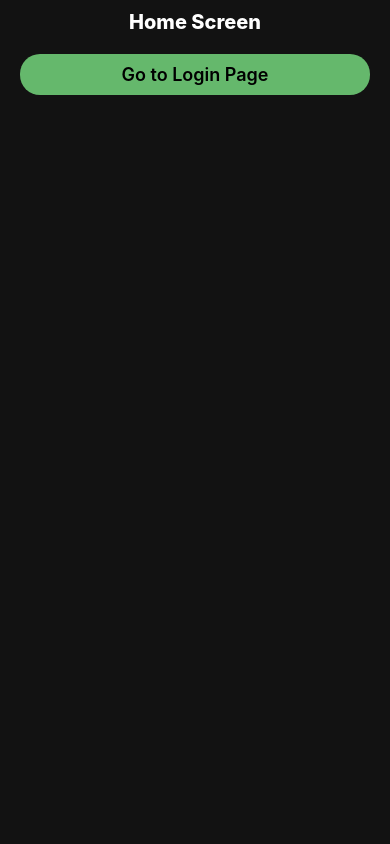
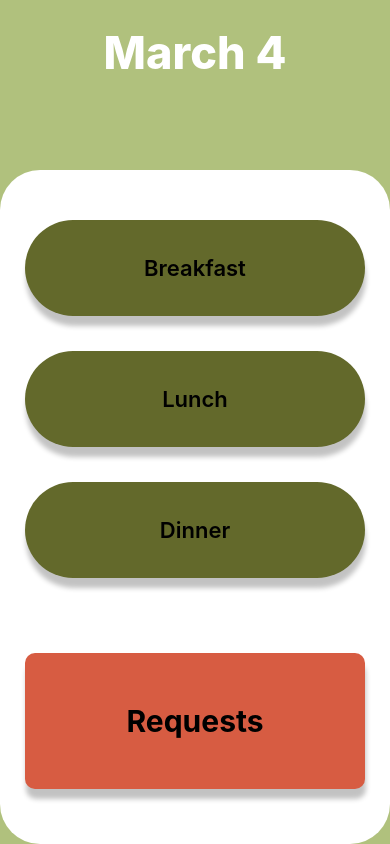
Before and after one commit to AyujVerma/MealMatch, a React Native app: screen /University in a window 390 px wide. Built offline with nearby package versions, Linux system fonts and the light colour scheme.

Commit message:
FINISHED PROJECT!

```diff
--- a/App.js
+++ b/App.js
@@ -5,6 +5,8 @@ import { createNativeStackNavigator } from '@react-navigation/native-stack';
 import HomeScreen from './Home';
 import Login from './Login';
 import Map from './Map';
+import Table from './Table';
+import University from './University';
 
 
 const Stack = createNativeStackNavigator();
@@ -18,7 +20,9 @@ function App() {
           }}>
         <Stack.Screen name="HomeScreen" component={HomeScreen} />
         <Stack.Screen name="Login" component={Login} />
+        <Stack.Screen name="University" component={University} />
         <Stack.Screen name="Map" component={Map} />
+        <Stack.Screen name="Table" component={Table} />
       </Stack.Navigator>
     </NavigationContainer>
   );
--- a/Home.js
+++ b/Home.js
@@ -22,7 +22,7 @@ export default function HomeScreen({navigation}) {
             justifyContent: 'center',
             alignItems: 'center',
           }}
-          onPress={() => navigation.navigate('Map')}>
+          onPress={() => navigation.navigate('Login')}>
           <Text style={{color: 'black', fontWeight: '600', fontSize: 18}}>
             Go to Login Page
           </Text>
--- a/Login.js
+++ b/Login.js
@@ -16,15 +16,29 @@ export default function Login({navigation}) {
         <TouchableOpacity
           style={{
             margin: 20,
-            backgroundColor: 'aqua',
+            backgroundColor: '#b0c17d',
             borderRadius: 20,
             padding: 10,
             justifyContent: 'center',
             alignItems: 'center',
           }}
-          onPress={() => navigation.navigate('HomeScreen')}>
+          onPress={() => navigation.navigate('University')}>
           <Text style={{color: 'black', fontWeight: '600', fontSize: 18}}>
-            Go to Home Page
+            Go to University Page
+          </Text>
+        </TouchableOpacity>
+        <TouchableOpacity
+          style={{
+            margin: 20,
+            backgroundColor: '#b0c17d',
+            borderRadius: 20,
+            padding: 10,
+            justifyContent: 'center',
+            alignItems: 'center',
+          }}
+          onPress={() => navigation.navigate('Map')}>
+          <Text style={{color: 'black', fontWeight: '600', fontSize: 18}}>
+            Go to Recipient Page
           </Text>
         </TouchableOpacity>
       </ScrollView>
--- a/Map.js
+++ b/Map.js
@@ -1,5 +1,5 @@
 import React from 'react';
-import MapView from 'react-native-maps';
+import MapView, { Marker, Callout } from 'react-native-maps';
 import {
     Dimensions,
     SafeAreaView,
@@ -11,6 +11,18 @@ import {
   } from 'react-native';
 
 export default function Map({navigation}) {
+    const [ pin, setPin ] = React.useState({
+		  latitude: 30.284918,
+		  longitude: -97.734055
+	  })
+    const [ pin2, setPin2 ] = React.useState({
+		  latitude: 30.685918,
+		  longitude: -97.734055
+	  })
+    const [ pin3, setPin3 ] = React.useState({
+		  latitude: 30.384918,
+		  longitude: -97.834055
+	  })
     const [region, setRegion] = React.useState({
         latitude: 30.284918,
         longitude: -97.734055,
@@ -27,7 +39,63 @@ export default function Map({navigation}) {
             showsCompass={true}
             rotateEnabled={true}
             style={styles.map}
-          />
+          >
+            <Marker
+					coordinate={pin}
+					pinColor="black"
+					draggable={true}
+					onDragStart={(e) => {
+						console.log("Drag start", e.nativeEvent.coordinates)
+					}}
+					onDragEnd={(e) => {
+						setPin({
+							latitude: 30.284918,
+							longitude: -97.734055
+						})
+					}}
+				>
+					<Callout>
+						<Text>Low</Text>
+					</Callout>
+				</Marker>
+        <Marker
+					coordinate={pin2}
+					pinColor="red"
+					draggable={true}
+					onDragStart={(f) => {
+						console.log("Drag start", f.nativeEvent.coordinates)
+					}}
+					onDragEnd={(f) => {
+						setPin2({
+							latitude: 35.284918,
+							longitude: -97.734055
+						})
+					}}
+				>
+					<Callout>
+						<Text>High</Text>
+					</Callout>
+				</Marker>
+        <Marker
+					coordinate={pin3}
+					pinColor="green"
+					draggable={true}
+					onDragStart={(f) => {
+						console.log("Drag start", f.nativeEvent.coordinates)
+					}}
+					onDragEnd={(f) => {
+						setPin3({
+							latitude: 35.284918,
+							longitude: -97.734055
+						})
+					}}
+				>
+					<Callout>
+						<Text>Medium</Text>
+					</Callout>
+				</Marker>
+          </MapView>
+
         </View>
       );
 }
--- /dev/null
+++ b/University.js
@@ -0,0 +1,145 @@
+import React, { useState, useEffect } from 'react';
+import {
+    Dimensions,
+    SafeAreaView,
+    ScrollView,
+    StyleSheet,
+    Text,
+    TouchableOpacity,
+    View,
+} from 'react-native';
+
+export default function University({ navigation }) {
+
+    const [currentDate, setcurrentDate] = useState('')
+
+    const monthName = ['January', 'Febuary', 'March', 'April', 'May',
+        'June', 'July', 'August', 'September', 'October', 'November', 'December']
+
+    useEffect(() => {
+        var date = new Date().getDate()
+        var month = new Date().getMonth()
+
+        setcurrentDate(
+            monthName[month] + ' ' + date
+        )
+    }, [])
+
+    return (
+            <ScrollView>
+                <SafeAreaView style={styles.mainView}>
+                <Text style={styles.dateStyle}>
+                    {currentDate}
+                </Text>
+                </SafeAreaView>
+                <View
+                    style={{
+                        paddingTop: 0,
+                        padding: 0,
+                        backgroundColor: 'white',
+                        position: 'absolute',
+                        top: 170,
+                        bottom: 0,
+                        width: 390,
+                        borderRadius: 40
+                      }}>
+                    <TouchableOpacity
+                        style={{
+                            margin: 25,
+                            marginTop: 50,
+                            backgroundColor: '#63692B',
+                            borderRadius: 50,
+                            padding: 35,
+                            justifyContent: 'center',
+                            alignItems: 'center',
+                            shadowColor: 'rgba(0, 0, 0, 0.8)',
+                            shadowOpacity: 0.3,
+                            elevation: 20,
+                            shadowRadius: 5 ,
+                            shadowOffset : { width: 1, height: 10},
+                        }}
+                        onPress={() => navigation.navigate('Table')}>
+                        <Text style={{ color: 'black', fontWeight: '600', fontSize: 22 }}>
+                            Breakfast
+                        </Text>
+                    </TouchableOpacity>
+                    <TouchableOpacity
+                        style={{
+                            margin: 25,
+                            marginTop: 10,
+                            backgroundColor: '#63692B',
+                            borderRadius: 50,
+                            padding: 35,
+                            justifyContent: 'center',
+                            alignItems: 'center',
+                            shadowColor: 'rgba(0, 0, 0, 0.8)',
+                            shadowOpacity: 0.3,
+                            elevation: 20,
+                            shadowRadius: 5 ,
+                            shadowOffset : { width: 1, height: 10},
+                        }}
+                        onPress={() => navigation.navigate('Login')}>
+                        <Text style={{ color: 'black', fontWeight: '600', fontSize: 22, fontStyle: 'Avenir next' }}>
+                            Lunch
+                        </Text>
+                    </TouchableOpacity>
+                    <TouchableOpacity
+                        style={{
+                            margin: 25,
+                            marginTop: 10,
+                            backgroundColor: '#63692B',
+                            borderRadius: 50,
+                            padding: 35,
+                            justifyContent: 'center',
+                            alignItems: 'center',
+                            shadowColor: 'rgba(0, 0, 0, 0.8)',
+                            shadowOpacity: 0.3,
+                            elevation: 20,
+                            shadowRadius: 5 ,
+                            shadowOffset : { width: 1, height: 10},
+                        }}
+                        onPress={() => navigation.navigate('Login')}>
+                        <Text style={{ color: 'black', fontWeight: '600', fontSize: 22, fontStyle: 'Avenir next' }}>
+                            Dinner
+                        </Text>
+                    </TouchableOpacity>
+                    <TouchableOpacity
+                        style={{
+                            margin: 25,
+                            marginTop: 50,
+                            backgroundColor: '#d75c42',
+                            borderRadius: 10,
+                            padding: 50,
+                            justifyContent: 'center',
+                            alignItems: 'center',
+                            shadowColor: 'rgba(0, 0, 0, 0.8)',
+                            shadowOpacity: 0.3,
+                            elevation: 20,
+                            shadowRadius: 5 ,
+                            shadowOffset : { width: 1, height: 10},
+                        }}
+                        onPress={() => navigation.navigate('Requests')}>
+                        <Text style={{ color: 'black', fontWeight: '700', fontSize: 30, fontStyle: 'Avenir next' }}>
+                            Requests
+                        </Text>
+                    </TouchableOpacity>
+                </View>
+            </ScrollView>
+    );
+}
+
+const styles = StyleSheet.create({
+    mainView: {
+        height: Dimensions.get('window').height,
+        width: Dimensions.get('window').width,
+        backgroundColor: '#B0C17D',
+    },
+    dateStyle: {
+        textAlign: 'center',
+        fontSize: 45,
+        fontWeight: '800',
+        color: 'white',
+        marginTop: 25,
+        fontStyle: 'Avenir next'
+    }
+});
```
Also changed, not shown: package.json (+4 -3 lines), 2 other files (tests, documents, lock files or other folders).
